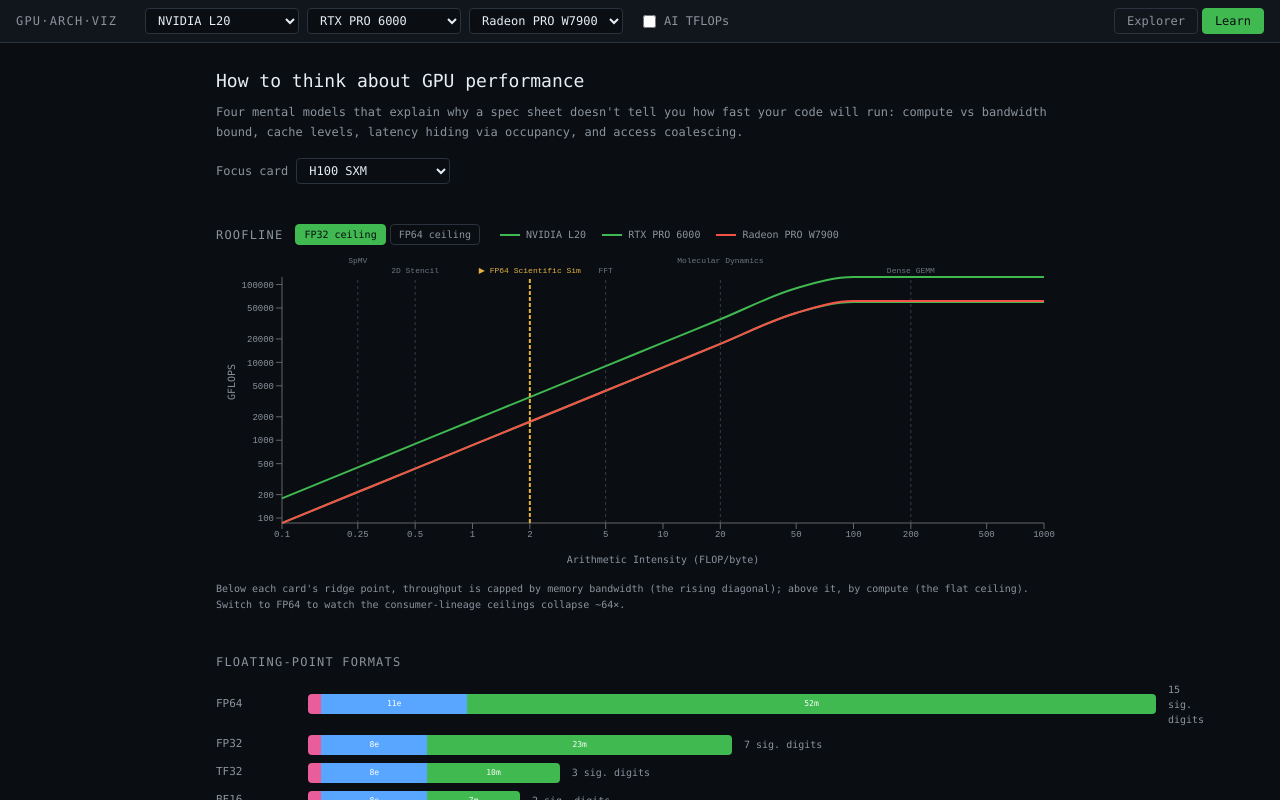
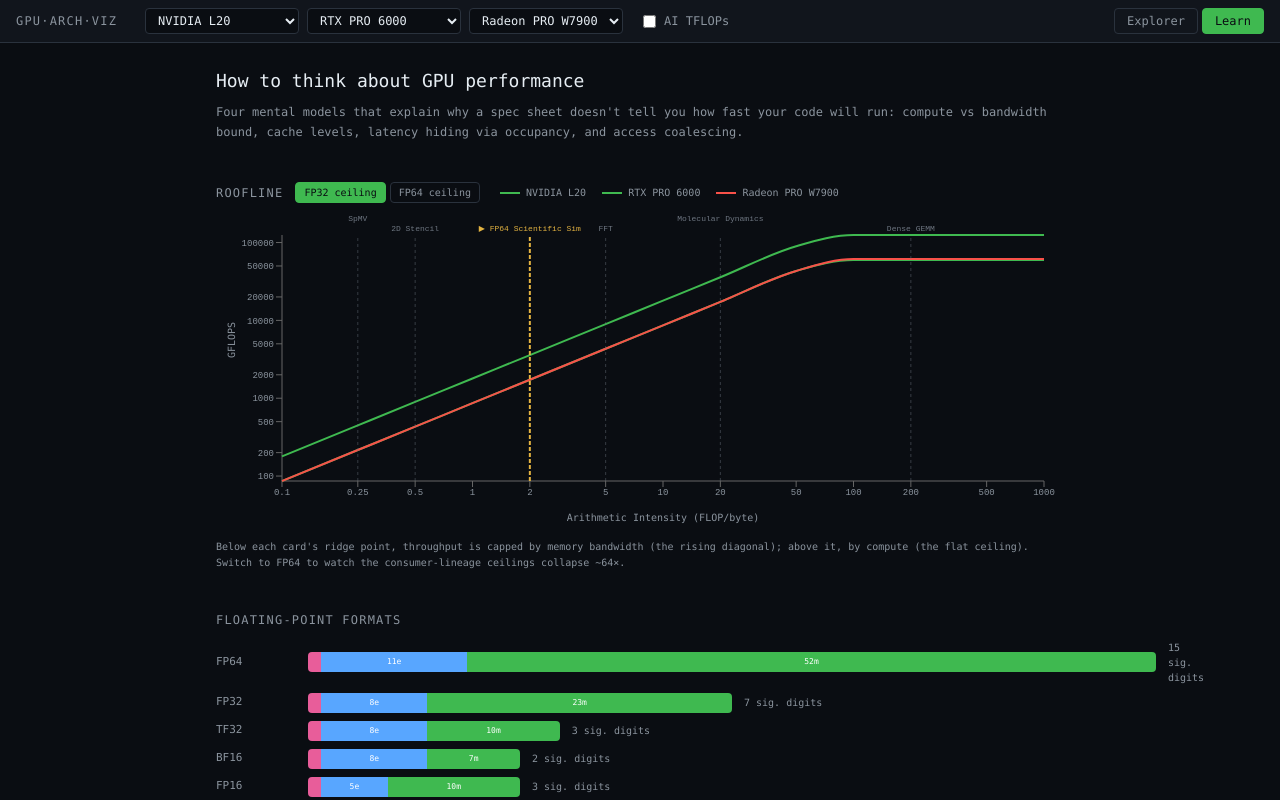
Before and after one commit to luoqiaoen/gpu-arch-viz, a React (Vite) app: page / in a window 1280 px wide. Both pictures are taken after a click on the button "Learn". Built offline with nearby package versions, Linux system fonts and the light colour scheme.

Commit message:
ux: move GPU selector inline above Memory Hierarchy section

```diff
--- a/src/views/LearnView.tsx
+++ b/src/views/LearnView.tsx
@@ -20,8 +20,13 @@
             Four mental models that explain why a spec sheet doesn't tell you how fast your code will run:
             compute vs bandwidth bound, cache levels, latency hiding via occupancy, and access coalescing.
           </p>
-          <label className="font-mono text-xs text-muted flex items-center gap-2 mt-2">
-            Focus card
+        </header>
+
+        <section><RooflineChart cardIds={cards} /></section>
+        <section><PrecisionFormats /></section>
+        <section>
+          <label className="font-mono text-xs text-muted flex items-center gap-2 mb-3">
+            GPU
             <select
               aria-label="learn card"
               value={learnCard}
@@ -31,11 +36,8 @@
               {GPU_SPECS.map((g) => <option key={g.id} value={g.id}>{g.name}</option>)}
             </select>
           </label>
-        </header>
-
-        <section><RooflineChart cardIds={cards} /></section>
-        <section><PrecisionFormats /></section>
-        <section><MemoryHierarchy cardId={learnCard} /></section>
+          <MemoryHierarchy cardId={learnCard} />
+        </section>
         <section><WarpScheduler /></section>
         <section><AccessPatterns /></section>
       </div>
```
